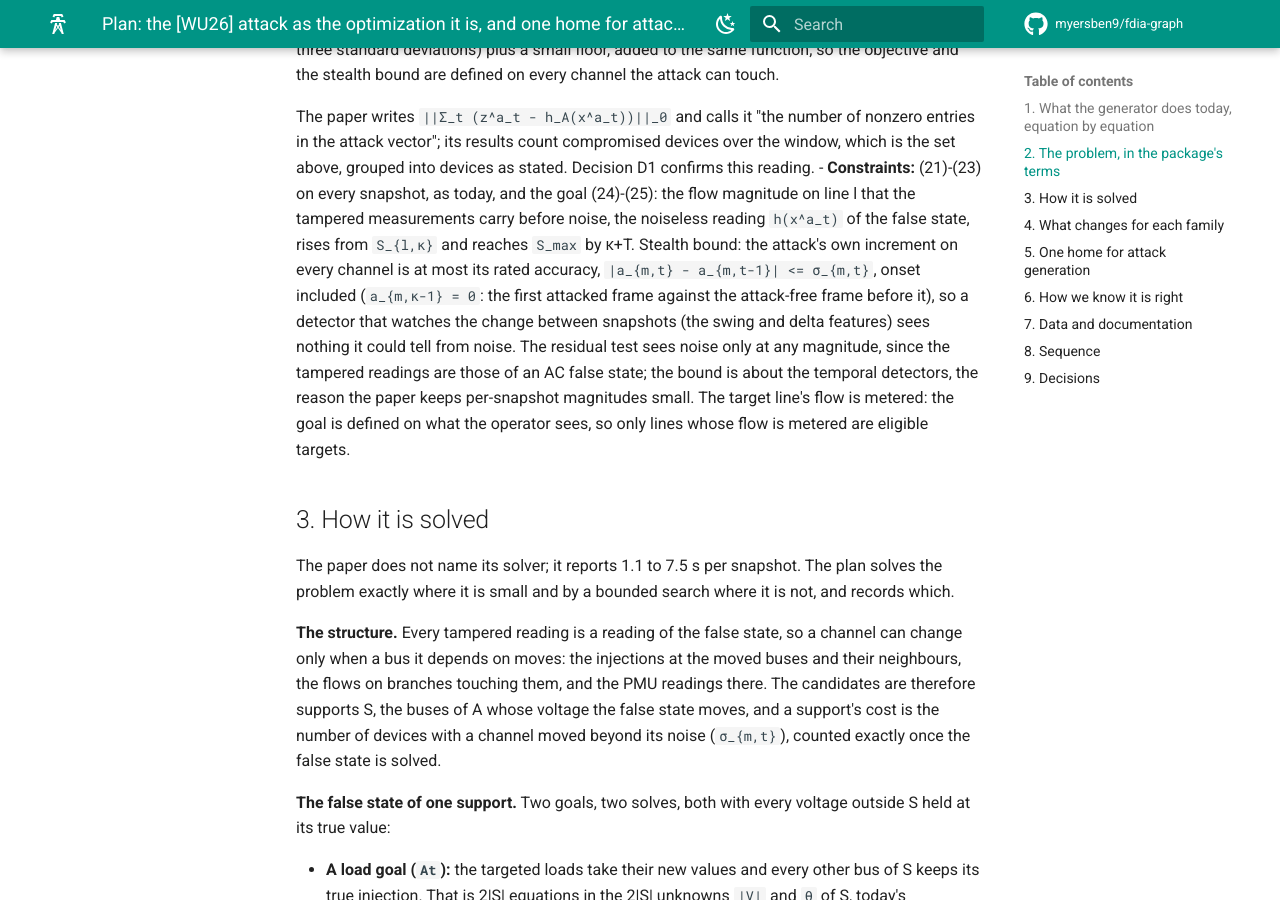
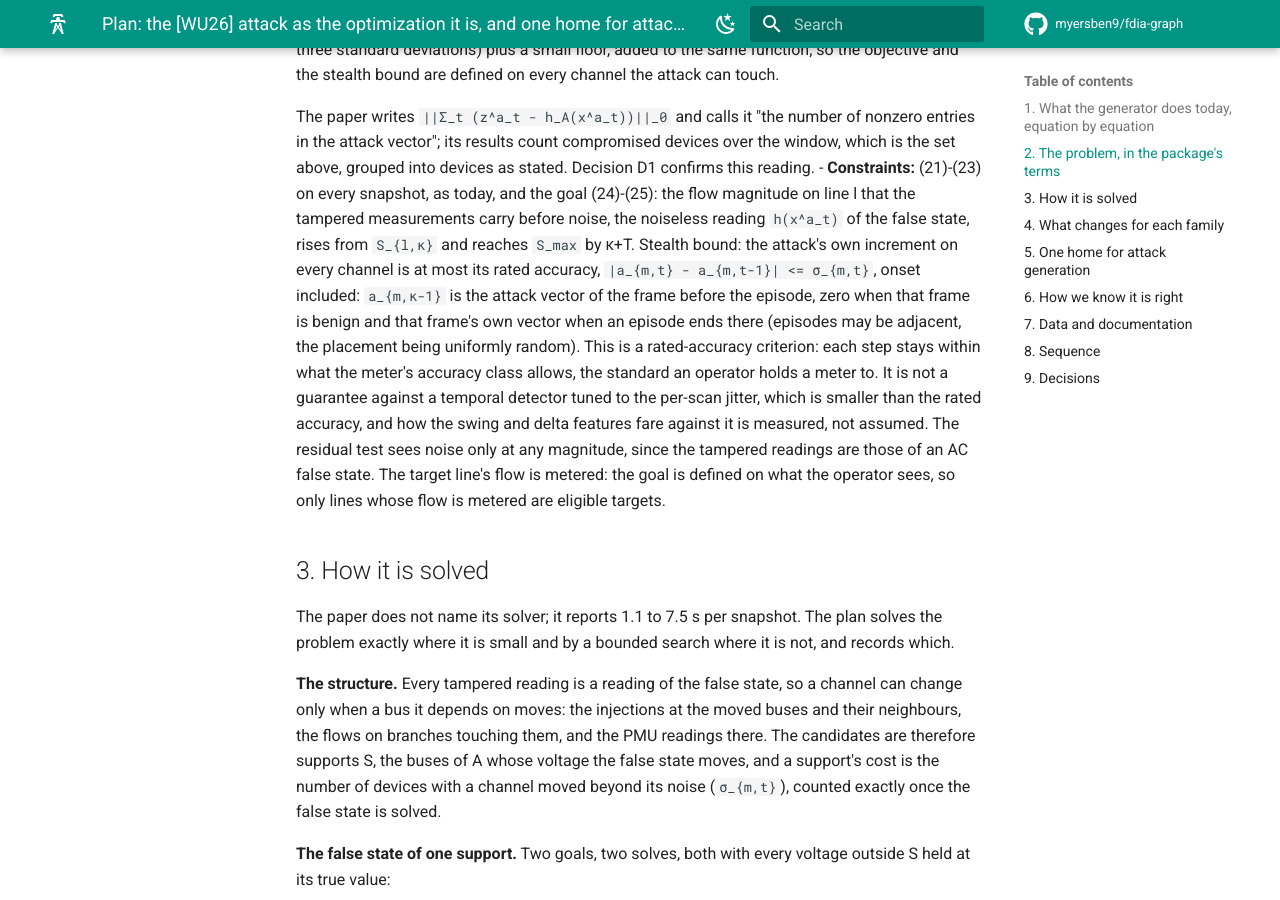
Before and after one commit to myersben9/fdia-graph, an MkDocs documentation site: the page built from docs/plans/WU_MSFDIA_PLAN.md, in a window 1280 px wide and 900 px high, scrolled down 2326 px. Built offline with MkDocs 1.6.1 and Material for MkDocs 9.7.7, drawn with Linux system fonts in a browser that asks for light colours; comment, search, counter and statistics services are not loaded; the version menu is left out; some of the changed text lies outside the part shown.

Commit message:
Wu plan: solver failures are not infeasibility, onset against the actual predecessor, D7 as a rated-accuracy criterion

```diff
--- a/docs/plans/WU_MSFDIA_PLAN.md
+++ b/docs/plans/WU_MSFDIA_PLAN.md
@@ -72,12 +72,14 @@ are defined on every channel the attack can touch.
   on line l that the tampered measurements carry before noise, the noiseless reading `h(x^a_t)` of
   the false state, rises from `S_{l,κ}` and reaches `S_max` by κ+T. Stealth bound: the attack's
   own increment on every channel is at most its rated accuracy, `|a_{m,t} - a_{m,t-1}| <= σ_{m,t}`,
-  onset included (`a_{m,κ-1} = 0`: the first attacked frame against the attack-free frame before
-  it), so a
-  detector that watches the change between snapshots (the swing and delta features) sees nothing it
-  could tell from noise. The residual test sees noise only at any magnitude, since the tampered
-  readings are those of an AC false state; the bound is about the temporal detectors, the reason the
-  paper keeps per-snapshot magnitudes small. The target line's flow is metered: the goal is defined
+  onset included: `a_{m,κ-1}` is the attack vector of the frame before the episode, zero when that
+  frame is benign and that frame's own vector when an episode ends there (episodes may be adjacent,
+  the placement being uniformly random). This is a rated-accuracy criterion: each step stays within
+  what the meter's accuracy class allows, the standard an operator holds a meter to. It is not a
+  guarantee against a temporal detector tuned to the per-scan jitter, which is smaller than the
+  rated accuracy, and how the swing and delta features fare against it is measured, not assumed.
+  The residual test sees noise only at any magnitude, since the tampered readings are those of an
+  AC false state. The target line's flow is metered: the goal is defined
   on what the operator sees, so only lines whose flow is metered are eligible targets.
 
 ## 3. How it is solved
@@ -127,7 +129,10 @@ per unit.
    `σ`. For a load goal a targeted bus's device is forced only when the designed step exceeds its
    injection channel's `σ`. When nothing is forced the bound is zero and nothing is pruned.
 3. On IEEE-14 and small areas every candidate is solved (exhaustive), and the cheapest feasible one
-   is the optimum over the area. A test compares the result with a brute-force enumeration.
+   is the optimum among the candidates whose solve converged. A solve that fails is not proof of
+   infeasibility (Newton can stall where a solution exists), so each window records how many
+   candidates failed, and the optimum is marked proven only when no candidate that could have
+   beaten it failed. A test compares the result with a brute-force enumeration on the same terms.
 4. On IEEE-118 and 300 the search is best-first with a node budget and prunes only with the valid
    bound above. The file records per episode whether the enumeration finished (optimal over the
    area) or the budget ran out (the best found, no claim).
```
